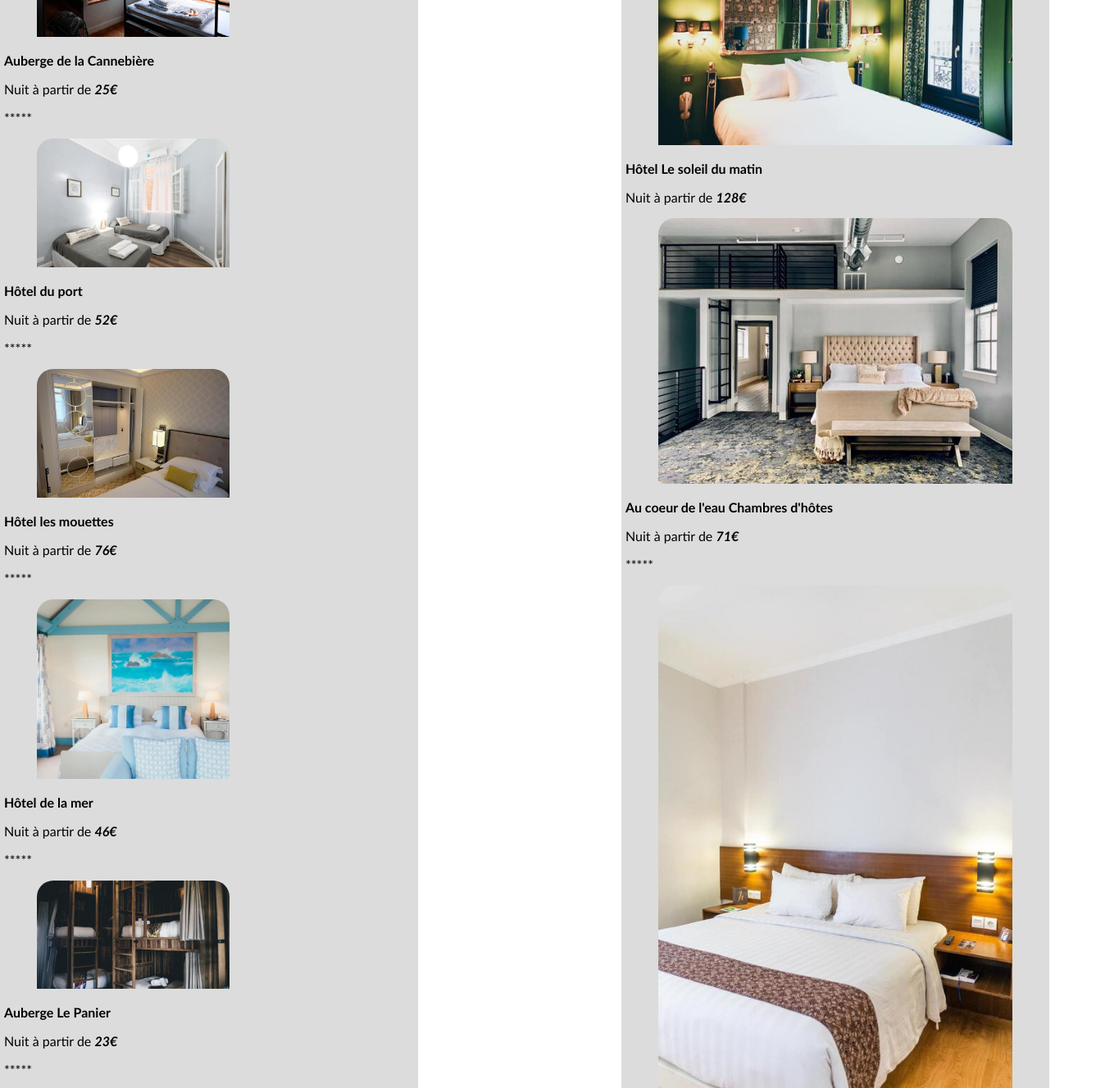
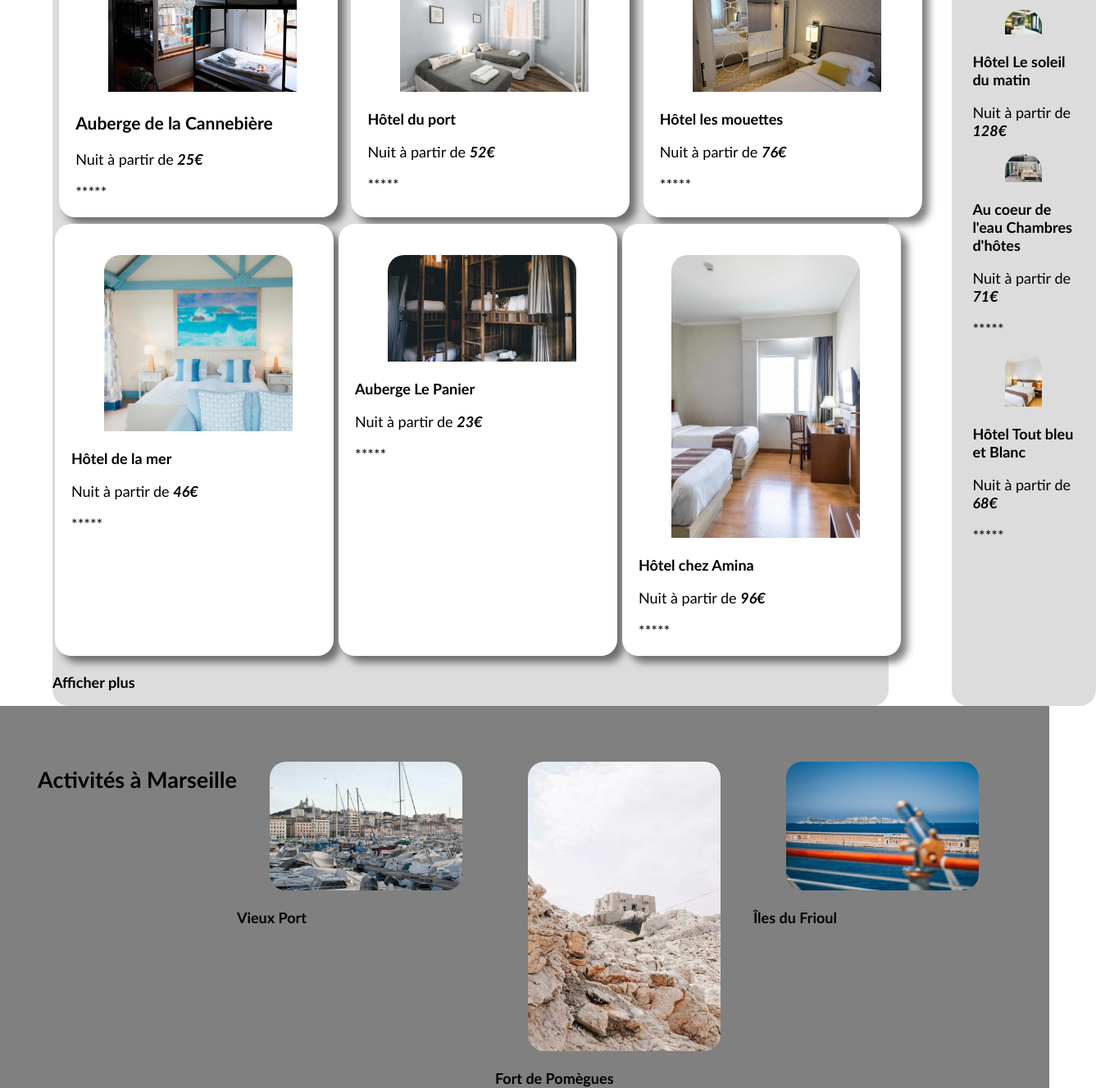
Before and after one commit to marvellous2710/Projet1, a plain HTML site: page index.html in a window 1280 px wide. Shown: the part 457-1784 px from the top of the page at 82% size, 1337 px wide, since content can reach past the window. Drawn offline with Linux system fonts and the light colour scheme.

Commit message:
premier projet

```diff
--- a/index.html
+++ b/index.html
@@ -1,5 +1,6 @@
 <!DOCTYPE html>
 <html lang="fr">
+
 <head>
     <meta charset="UTF-8">
     <meta http-equiv="X-UA-Compatible" content="IE=edge">
@@ -19,7 +20,7 @@
                     </div>
                     <div class="header_navbar_menu">
                         <a href="" class="header_navbar_menu_link">Hébergements</a>
-                        <a href=""class="header_navbar_menu_link">Activités</a>
+                        <a href="" class="header_navbar_menu_link">Activités</a>
                         <a href="" class="header_navbar_menu_link">S'inscrire</a>
                     </div>
 
@@ -33,8 +34,7 @@
         <h2>Trouvez votre hébergement pour des vacances de rêve</h2>
         <p>En plein centre ville ou en pleine nature</p>
         <form>
-                  <input type="search" id="maRecherche" name="q"
-                   placeholder="Marseille, France">
+            <input type="search" id="maRecherche" name="q" placeholder="Marseille, France">
             <button>Rechercher</button>
         </form>
         <nav>
@@ -49,13 +49,95 @@
         <p>Plus de 500 logements sont disponibles dans cette ville</p>
     </div>
 
+    <!-- Centre de la page -->
+    <div class="content">
+
+        <div class="hébergements">
+            <div>
+                <h2>Hébergements à Marseille</h2>
+
+               <div class="cadre">
+
+                <article class="marcus">
+                    <a href="marcusloke.html">
+                        <figure><img src="reservia/images/hebergements/4_small/marcus-loke-WQJvWU_HZFo-unsplash.jpg"
+                                alt="hébergement marcus loke"></figure>
+                    </a>
+                    <h3>Auberge de la Cannebière</h3>
+                    <p>Nuit à partir de <strong><em>25€</em></strong></p>
+                    *****
+                </article>
+
+
+                <article class="fred">
+                    <a href="fredkleber.html">
+                        <figure><img src="reservia/images/hebergements/4_small/fred-kleber-gTbaxaVLvsg-unsplash.jpg"
+                                alt="hébergement fred kleber"></figure>
+                    </a>
+                    <p><strong>Hôtel du port</strong></p>
+                    <p>Nuit à partir de <strong><em>52€</em></strong></p>
+                    *****
+                </article>
+
+
+                <article class="reise">
+                    <a href="reisetopia.html">
+                        <figure><img src="reservia/images/hebergements/4_small/reisetopia-B8WIgxA_PFU-unsplash.jpg"
+                                alt="hébergement reisetopia"></figure>
+                    </a>
+                    <p><strong>Hôtel les mouettes</strong></p>
+                    <p>Nuit à partir de <strong><em>76€</em></strong></p>
+                    *****
+                </article>
+
+               </div>
+               <div class="cadre1">
+
+                <article class="annie">
+                    <a href="anniesprat.html">
+                        <figure><img src="reservia/images/hebergements/4_small/annie-spratt-Eg1qcIitAuA-unsplash.jpg"
+                                alt="hébergement annie sprat"></figure>
+                    </a>
+                    <p><strong>Hôtel de la mer</strong></p>
+                    <p>Nuit à partir de <strong><em>46€</em></strong></p>
+                    *****
+                </article>
+
+                <article class="nicate">
+                    <a href="nicatelee.html">
+                        <figure><img src="reservia/images/hebergements/4_small/nicate-lee-kT-ZyaiwBe0-unsplash.jpg"
+                                alt="hébergement nicate lee"></figure>
+                    </a>
+                    <p><strong>Auberge Le Panier</strong></p>
+                    <p>Nuit à partir de <strong><em>23€</em></strong></p>
+                    *****
+                </article>
+
+                <article class="febrian">
+                    <a href="febrianzakaria.html">
+                        <figure><img src="reservia/images/hebergements/4_small/febrian-zakaria-M6S1WvfW68A-unsplash.jpg"
+                                alt="hébergement febrian zakaria"></figure>
+                    </a>
+                    <p><strong>Hôtel chez Amina</strong></p>
+                    <p>Nuit à partir de <strong><em>96€</em></strong></p>
+                    *****
+                </article>
+               </div>
+                <p><strong>Afficher plus</strong></p>
+
+            </div>
+        </div>
 
         <aside class="sidebar">
             <h2>Les plus populaires <img src="reservia/images/logo/courbe.png"></h2>
 
 
             <article class="emile">
-             <a href="emileguillemot.html"><figure><img src="reservia/images/hebergements/4_small/emile-guillemot-Bj_rcSC5XfE-unsplash.jpg" alt="hébergement emile guillemot" title="Hôtel le soleil du matin" width="400" height="200"></figure></a>
+                <a href="emileguillemot.html">
+                    <figure><img src="reservia/images/hebergements/4_small/emile-guillemot-Bj_rcSC5XfE-unsplash.jpg"
+                            alt="hébergement emile guillemot" title="Hôtel le soleil du matin">
+                    </figure>
+                </a>
                 <p><strong>Hôtel Le soleil du matin</strong></p>
                 <p>Nuit à partir de <strong><em>128€</em></strong></p>
                 <div class="rating rating2">
@@ -64,7 +146,10 @@
             </article>
 
             <article class="creative">
-                <a href="creative.html"><figure><img src="reservia/images/hebergements/4_small/aw-creative-VGs8z60yT2c-unsplash.jpg" alt="hébergement creative"  width="400" height="200"></figure></a>
+                <a href="creative.html">
+                    <figure><img src="reservia/images/hebergements/4_small/aw-creative-VGs8z60yT2c-unsplash.jpg"
+                            alt="hébergement creative"></figure>
+                </a>
                 <p><strong>Au coeur de l'eau Chambres d'hôtes</strong></p>
                 <p>Nuit à partir de <strong><em>71€</em></strong></p>
                 *****
@@ -74,107 +159,81 @@
             </article>
 
             <article class="febria2">
-                    <a href="febriazakaria2.html"><figure><img src="reservia/images/hebergements/4_small/febrian-zakaria-sjvU0THccQA-unsplash.jpg" alt="hébergement febrian zakaria" width="400" height="200"></figure></a>
+                <a href="febriazakaria2.html">
+                    <figure><img src="reservia/images/hebergements/4_small/febrian-zakaria-sjvU0THccQA-unsplash.jpg"
+                            alt="hébergement febrian zakaria"></figure>
+                </a>
                 <p><strong>Hôtel Tout bleu et Blanc</strong></p>
                 <p>Nuit à partir de <strong><em>68€</em></strong></p>
                 *****
             </article>
         </aside>
-    <div class="hébergements">
-        <article >
-             <h2>Hébergements à Marseille</h2>
 
-
-             <article class="marcus">
-             <a href="marcusloke.html"><figure><img src="reservia/images/hebergements/4_small/marcus-loke-WQJvWU_HZFo-unsplash.jpg" alt="hébergement marcus loke" width="400" height="200"></figure></a>
-            <p><strong>Auberge de la Cannebière</strong></p>
-            <p>Nuit à partir de <strong><em>25€</em></strong></p>
-            *****
-             </article>
-
-
-            <article class="fred">
-                    <a href="fredkleber.html"><figure><img src="reservia/images/hebergements/4_small/fred-kleber-gTbaxaVLvsg-unsplash.jpg" alt="hébergement fred kleber" width="400" height="200"></figure></a>
-                   <p><strong>Hôtel du port</strong></p>
-                   <p>Nuit à partir de <strong><em>52€</em></strong></p>
-                   *****
-            </article>
-
-
-            <article class="reise">
-                    <a href="reisetopia.html"><figure><img src="reservia/images/hebergements/4_small/reisetopia-B8WIgxA_PFU-unsplash.jpg" alt="hébergement reisetopia" width="400" height="200"></figure></a>
-                   <p><strong>Hôtel les mouettes</strong></p>
-                   <p>Nuit à partir de <strong><em>76€</em></strong></p>
-                   *****
-            </article>
-
-
-            <article class="annie">
-                <a href="anniesprat.html"><figure><img src="reservia/images/hebergements/4_small/annie-spratt-Eg1qcIitAuA-unsplash.jpg" alt="hébergement annie sprat" width="400" height="200"></figure></a>
-               <p><strong>Hôtel de la mer</strong></p>
-               <p>Nuit à partir de <strong><em>46€</em></strong></p>
-               *****
-            </article>
-
-
-            <article class="nicate">
-                <a href="nicatelee.html"><figure><img src="reservia/images/hebergements/4_small/nicate-lee-kT-ZyaiwBe0-unsplash.jpg" alt="hébergement nicate lee" width="400" height="200"></figure></a>
-               <p><strong>Auberge Le Panier</strong></p>
-               <p>Nuit à partir de <strong><em>23€</em></strong></p>
-               *****
-            </article>
-
-            <article class="febrian">
-                <a href="febrianzakaria.html"><figure><img src="reservia/images/hebergements/4_small/febrian-zakaria-M6S1WvfW68A-unsplash.jpg" alt="hébergement febrian zakaria" width="400" height="200"></figure></a>
-               <p><strong>Hôtel chez Amina</strong></p>
-               <p>Nuit à partir de <strong><em>96€</em></strong></p>
-               *****
-            </article>
-
-            <p><strong>Afficher plus</strong></p>
-
-        </article>
     </div>
 
+    <!-- Activité Marseille -->
     <article class="activités">
         <h2>Activités à Marseille</h2>
 
 
         <article class="vieuxport">
-                <a href="vieuxport.html"><figure><img src="reservia/images/activites/4_small/reno-laithienne-QUgJhdY5Fyk-unsplash.jpg" alt="photo Vieux Port" width="400" height="200"></figure></a>
+            <a href="vieuxport.html">
+                <figure><img src="reservia/images/activites/4_small/reno-laithienne-QUgJhdY5Fyk-unsplash.jpg"
+                        alt="photo Vieux Port"></figure>
+            </a>
             <p><strong>Vieux Port</strong></p>
         </article>
 
         <article class="fort">
-                <a href="fortdepomegues.html"><figure><img src="reservia/images/activites/4_small/paul-hermann-QFTrLdQIRhI-unsplash.jpg" alt="photo Fort de Pomegues" width="" height="200"></figure></a>
+            <a href="fortdepomegues.html">
+                <figure><img src="reservia/images/activites/4_small/paul-hermann-QFTrLdQIRhI-unsplash.jpg"
+                        alt="photo Fort de Pomegues"></figure>
+            </a>
             <p><strong>Fort de Pomègues</strong></p>
         </article>
 
 
         <article class="ilesdufrioul">
-                <a href="ilesdufrioul.html"><figure><img src="reservia/images/activites/4_small/kevin-hikari-rV_Qd1l-VXg-unsplash.jpg" alt="photo Ïles du Frioul" width="400" height="200"></figure></a>
+            <a href="ilesdufrioul.html">
+                <figure><img src="reservia/images/activites/4_small/kevin-hikari-rV_Qd1l-VXg-unsplash.jpg"
+                        alt="photo Ïles du Frioul"></figure>
+            </a>
             <p><strong>Îles du Frioul</strong></p>
 
         </article>
 
         <article class="parcnational">
-                <a href="parcnational.html"><figure><img src="reservia/images/activites/4_small/kilyan-sockalingum-NR8-cBCN3aI-unsplash.jpg" alt="photo Parc National des Calanques" width="400" height="200"></figure></a>
+            <a href="parcnational.html">
+                <figure><img src="reservia/images/activites/4_small/kilyan-sockalingum-NR8-cBCN3aI-unsplash.jpg"
+                        alt="photo Parc National des Calanques"></figure>
+            </a>
             <p><strong>Parc national des Calanques</strong></p>
+
+
+
 
         </article>
 
         <article class="notredame">
-                <a href="notredamedelagarde.html"><figure><img src="reservia/images/activites/4_small/florian-wehde-xW9e8gdotxI-unsplash.jpg" alt="photo Notre-Dame-de-la-Garde" width="400" height="200"></figure></a>
+            <a href="notredamedelagarde.html">
+                <figure><img src="reservia/images/activites/4_small/florian-wehde-xW9e8gdotxI-unsplash.jpg"
+                        alt="photo Notre-Dame-de-la-Garde"></figure>
+            </a>
             <p><strong>Notre-Dame-de-la-Garde</strong></p>
 
         </article>
 
         <article class="parclongchamp">
-                <a href="parclongchamp.html"><figure><img src="reservia/images/activites/4_small/lena-paulin-wH2-EJoDcV0-unsplash.jpg" alt="photo Parc Longchamp" width="400" height="200"></figure></a>
+            <a href="parclongchamp.html">
+                <figure><img src="reservia/images/activites/4_small/lena-paulin-wH2-EJoDcV0-unsplash.jpg"
+                        alt="photo Parc Longchamp"></figure>
+            </a>
             <p><strong>Parc Longchamp</strong></p>
 
         </article>
     </article>
+
+
 
 
     <footer>
@@ -214,4 +273,5 @@
 
 
 </body>
+
 </html>
--- a/style.css
+++ b/style.css
@@ -1,9 +1,12 @@
+/* Structure de base */
 body, html{
     margin: 0;
     padding: 0;
-    font-family: 'Gill Sans', 'Gill Sans MT', Calibri, 'Trebuchet MS', sans-serif;
+    font-family: 'Raleway','Gill Sans', 'Gill Sans MT', Calibri, 'Trebuchet MS', sans-serif;
+    font-size: 18px;
 }
 
+/* HAUT de la page*/
 .container{
     width: 90%;
     margin: auto;
@@ -24,12 +27,19 @@ aside{
     background-color: #c4c4c4;
 }
 
+
+/* Centre de la page */
+
+.content{
+    display: flex;
+}
+
 .sidebar{
-    position: relative;
-    float: right;
+    margin-left: 1%;
+    margin-right: 1%;
     background: #DCDCDC;
-    width: 40%;
-    padding: 5px;
+    width: 30%;
+    padding: 2%;
     border-radius: 20px;
 }
 
@@ -82,130 +92,53 @@ aside{
     border-radius: 20px 20px 0px 0px;
 }
 
+/* HEBERGEMENT */
 .hébergements{
+    margin-left: 5%;
+    margin-right: 5%;
     display: flex;
     flex-direction: row;
     justify-content: space-between;
-    float: left;
-    flex-wrap: wrap;
     background: #DCDCDC;
-    width: 500px;
+    width: 80%;
     height: auto;
-    padding: 5px;
     border-radius: 20px;
 }
 
-
-.marcus:nth-child(1){
+.hébergements article{
     background-color: white;
-    position: relative;
-    width: 150px;
-    height: 100px;
-    padding: 10px;
-    display: flex;
-    border: 3px white;
+    margin-bottom: 1%;
+    width: 300px;
+    padding: 20px;
     border-radius: 20px;
+    margin-left: 1%;
+    margin-right: 1%;
+    box-shadow:8px 8px 10px 0 rgba(0,0,0,0.5);
 }
 
-.marcus img{
-    width: 235px;
+.hébergements img{
+    width: 230px;
     height: auto;
     border-radius: 20px 20px 0px 0px;
 }
 
-.fred:nth-child(2){
-    background-color: white;
-    position: relative;
-    width: 150px;
-    height: 100px;
-    padding: 10px;
+.cadre{
     display: flex;
-    border: 3px white;
-    border-radius: 20px;
-
+    flex-direction: row;
+    justify-content: space-between;
+    width: 80%;
 }
 
-.fred img{
-    width: 235px;
-    height: auto;
-    border-radius: 20px 20px 0px 0px;
+.cadre1{
+    display: flex;
+    flex-direction: row;
+    justify-content: space-between;
+    width: 300px;
 }
 
-.reise:nth-child(3){
-    background-color: white;
-    position: relative;
-    float: left;
-    width: 150px;
-    height: 100px;
-    padding: 10px;
-    flex-wrap: wrap;
-    border: 3px white;
-    border-radius: 20px;
-}
-
-.reise img{
-    width: 235px;
-    height: auto;
-    border-radius: 20px 20px 0px 0px;
-}
-
-.annie:nth-child(4){
-    background-color: white;
-    position: relative;
-    float: left;
-    width: 150px;
-    height: 100px;
-    padding: 10px;
-    flex-wrap: wrap;
-    border: 3px white;
-    border-radius: 20px;
-}
-
-.annie img{
-    width: 235px;
-    height: auto;
-    border-radius: 20px 20px 0px 0px;
-}
-
-.nicate:nth-child(5){
-    background-color: white;
-    position: relative;
-    float: left;
-    width: 150px;
-    height: 100px;
-    padding: 10px;
-    flex-wrap: wrap;
-    border: 3px white;
-    border-radius: 20px;
-}
-
-.nicate img{
-    width: 235px;
-    height: auto;
-    border-radius: 20px 20px 0px 0px;
-}
-
-.febrian:nth-child(6){
-    background-color: white;
-    position: relative;
-    float: left;
-    width: 150px;
-    height: 100px;
-    padding: 10px;
-    flex-wrap: wrap;
-    border: 3px white;
-    border-radius: 20px;
-}
-
-.febrian img{
-    width: 235px;
-    height: auto;
-    border-radius: 20px 20px 0px 0px;
-}
+/* ACTIVITES */
 
 .activités{
-    position: relative;
-    float: right;
     width: 100%;
     padding: 20px;
     background: grey;
@@ -215,7 +148,6 @@ aside{
     padding: 50px 0 100px;
     flex-direction: row;
     flex-wrap: wrap;
-
 }
 
 .vieuxport:nth-child(1){
@@ -307,3 +239,9 @@ aside{
     list-style-type: none;
 
 }
+
+@media only screen and (max-width: 768px) {
+    body {
+      background-color: lightblue;
+    }
+  }
```
Also changed, not shown: 5 other files. Lines whose indentation alone changed are shown as unchanged.
